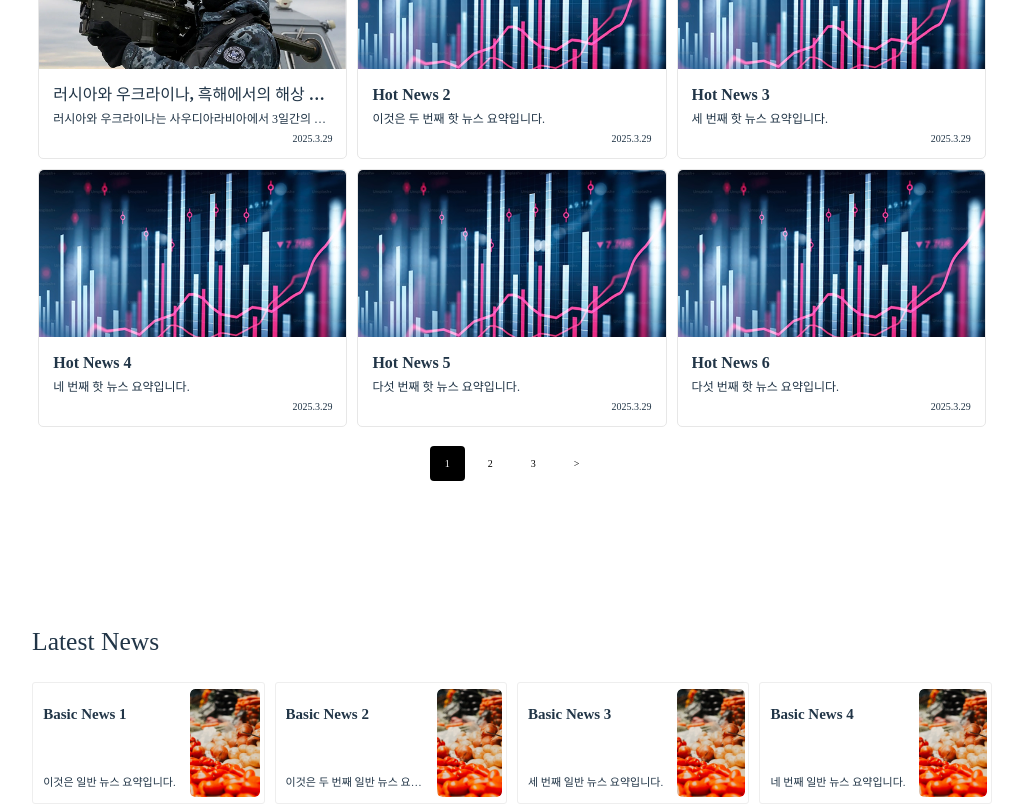
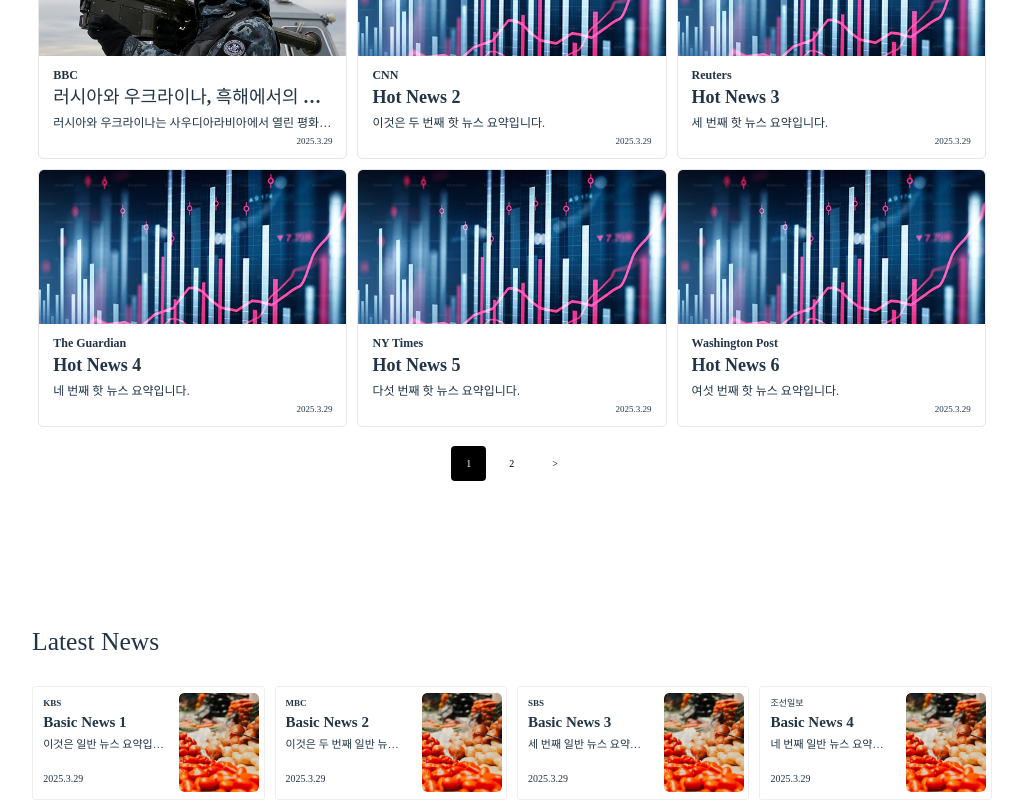
Before and after one commit to SKU-GlobalTimes/GlobalTimes_FE, a React (Vite) app in the folder FrontEnd/: page /main in a window 1280 px wide. Shown: the part 420-1224 px from the top of the page, without its empty margins (128-1151 px from the left). Built offline with nearby package versions, Linux system fonts and the light colour scheme.

Commit message:
:art: Design: mainPage에 있는 뉴스 카드 UI 수정 (언론사, 날짜 추가)

```diff
--- a/FrontEnd/src/components/mainPage/MainNews.jsx
+++ b/FrontEnd/src/components/mainPage/MainNews.jsx
@@ -12,94 +12,41 @@ export default function MainNews(){
 
     useEffect(() => {
         setHotNews([
-            { title: "러시아와 우크라이나, 흑해에서의 해상 휴전 합의", summary: "러시아와 우크라이나는 사우디아라비아에서 3일간의 평화 회담을 마친 후 미국과 별도로 협상으로 흑해에서의 해상 휴전을 합의했습니다. ", image: "/image_37.png", year: "2025", month:"3", day:"29" },
-            { title: "Hot News 2", summary: "이것은 두 번째 핫 뉴스 요약입니다.", image: "/economy.png", year: "2025", month:"3", day:"29" },
-            { title: "Hot News 3", summary: "세 번째 핫 뉴스 요약입니다.", image: "/economy.png" , year: "2025", month:"3", day:"29" },
-            { title: "Hot News 4", summary: "네 번째 핫 뉴스 요약입니다.", image: "/economy.png" , year: "2025", month:"3", day:"29" },
-            { title: "Hot News 5", summary: "다섯 번째 핫 뉴스 요약입니다.", image: "/economy.png" , year: "2025", month:"3", day:"29" },
-            { title: "Hot News 6", summary: "다섯 번째 핫 뉴스 요약입니다.", image: "/economy.png" , year: "2025", month:"3", day:"29" },
-            { title: "Hot News 7", summary: "다섯 번째 핫 뉴스 요약입니다.", image: "/economy.png" , year: "2025", month:"3", day:"29" },
-            { title: "Hot News 8", summary: "다섯 번째 핫 뉴스 요약입니다.", image: "/economy.png", year: "2025", month:"3", day:"29" },
-            { title: "Hot News 9", summary: "다섯 번째 핫 뉴스 요약입니다.", image: "/economy.png" , year: "2025", month:"3", day:"29" },
-            { title: "Hot News 10", summary: "다섯 번째 핫 뉴스 요약입니다.", image: "/economy.png" , year: "2025", month:"3", day:"29" },
-            { title: "러시아와 우크라이나, 흑해에서의 해상 휴전 합의", summary: "러시아와 우크라이나는 평화 회담을 마친 후 해상 휴전을 합의했습니다.", image: "/image_37.png" , year: "2025", month:"3", day:"29" },
-            { title: "Hot News 2", summary: "이것은 두 번째 핫 뉴스 요약입니다.", image: "/economy.png" , year: "2025", month:"3", day:"29" },
-            { title: "Hot News 3", summary: "세 번째 핫 뉴스 요약입니다.", image: "/economy.png" , year: "2025", month:"3", day:"29" },
-            { title: "Hot News 4", summary: "네 번째 핫 뉴스 요약입니다.", image: "/economy.png", year: "2025", month:"3", day:"29" },
-            { title: "Hot News 5", summary: "다섯 번째 핫 뉴스 요약입니다.", image: "/economy.png" , year: "2025", month:"3", day:"29" },
-            { title: "Hot News 6", summary: "다섯 번째 핫 뉴스 요약입니다.", image: "/economy.png" , year: "2025", month:"3", day:"29" },
-            { title: "Hot News 7", summary: "다섯 번째 핫 뉴스 요약입니다.", image: "/economy.png" , year: "2025", month:"3", day:"29" },
-            { title: "Hot News 8", summary: "다섯 번째 핫 뉴스 요약입니다.", image: "/economy.png" , year: "2025", month:"3", day:"29" },
-            { title: "Hot News 9", summary: "다섯 번째 핫 뉴스 요약입니다.", image: "/economy.png" , year: "2025", month:"3", day:"29" },
-            { title: "Hot News 10", summary: "다섯 번째 핫 뉴스 요약입니다.", image: "/economy.png" , year: "2025", month:"3", day:"29" },
-            { title: "러시아와 우크라이나, 흑해에서의 해상 휴전 합의", summary: "러시아와 우크라이나는 평화 회담을 마친 후 해상 휴전을 합의했습니다.", image: "/image_37.png" , year: "2025", month:"3", day:"29" },
-            { title: "Hot News 2", summary: "이것은 두 번째 핫 뉴스 요약입니다.", image: "/economy.png" , year: "2025", month:"3", day:"29" },
-            { title: "Hot News 3", summary: "세 번째 핫 뉴스 요약입니다.", image: "/economy.png" , year: "2025", month:"3", day:"29" },
-            { title: "Hot News 4", summary: "네 번째 핫 뉴스 요약입니다.", image: "/economy.png", year: "2025", month:"3", day:"29" },
-            { title: "Hot News 5", summary: "다섯 번째 핫 뉴스 요약입니다.", image: "/economy.png" , year: "2025", month:"3", day:"29" },
-            { title: "Hot News 6", summary: "다섯 번째 핫 뉴스 요약입니다.", image: "/economy.png" , year: "2025", month:"3", day:"29" },
-            { title: "Hot News 7", summary: "다섯 번째 핫 뉴스 요약입니다.", image: "/economy.png" , year: "2025", month:"3", day:"29" },
-            { title: "Hot News 8", summary: "다섯 번째 핫 뉴스 요약입니다.", image: "/economy.png" , year: "2025", month:"3", day:"29" },
-            { title: "Hot News 9", summary: "다섯 번째 핫 뉴스 요약입니다.", image: "/economy.png" , year: "2025", month:"3", day:"29" },
-            { title: "Hot News 10", summary: "다섯 번째 핫 뉴스 요약입니다.", image: "/economy.png" , year: "2025", month:"3", day:"29" },
-            { title: "Hot News 6", summary: "다섯 번째 핫 뉴스 요약입니다.", image: "/economy.png", year: "2025", month:"3", day:"29" },
-            { title: "Hot News 7", summary: "다섯 번째 핫 뉴스 요약입니다.", image: "/economy.png" , year: "2025", month:"3", day:"29" },
-            { title: "Hot News 8", summary: "다섯 번째 핫 뉴스 요약입니다.", image: "/economy.png" , year: "2025", month:"3", day:"29" },
-            { title: "Hot News 9", summary: "다섯 번째 핫 뉴스 요약입니다.", image: "/economy.png" , year: "2025", month:"3", day:"29" },
-            { title: "Hot News 10", summary: "다섯 번째 핫 뉴스 요약입니다.", image: "/economy.png" , year: "2025", month:"3", day:"29" },
+            { press: "BBC", title: "러시아와 우크라이나, 흑해에서의 해상 휴전 합의", summary: "러시아와 우크라이나는 사우디아라비아에서 열린 평화 회담 후 해상 휴전을 합의했습니다.", image: "/image_37.png", year: "2025", month: "3", day: "29" },
+            { press: "CNN", title: "Hot News 2", summary: "이것은 두 번째 핫 뉴스 요약입니다.", image: "/economy.png", year: "2025", month: "3", day: "29" },
+            { press: "Reuters", title: "Hot News 3", summary: "세 번째 핫 뉴스 요약입니다.", image: "/economy.png", year: "2025", month: "3", day: "29" },
+            { press: "The Guardian", title: "Hot News 4", summary: "네 번째 핫 뉴스 요약입니다.", image: "/economy.png", year: "2025", month: "3", day: "29" },
+            { press: "NY Times", title: "Hot News 5", summary: "다섯 번째 핫 뉴스 요약입니다.", image: "/economy.png", year: "2025", month: "3", day: "29" },
+            { press: "Washington Post", title: "Hot News 6", summary: "여섯 번째 핫 뉴스 요약입니다.", image: "/economy.png", year: "2025", month: "3", day: "29" },
+            { press: "Al Jazeera", title: "Hot News 7", summary: "일곱 번째 핫 뉴스 요약입니다.", image: "/economy.png", year: "2025", month: "3", day: "29" },
+            { press: "Le Monde", title: "Hot News 8", summary: "여덟 번째 핫 뉴스 요약입니다.", image: "/economy.png", year: "2025", month: "3", day: "29" },
+            { press: "The Times", title: "Hot News 9", summary: "아홉 번째 핫 뉴스 요약입니다.", image: "/economy.png", year: "2025", month: "3", day: "29" },
+            { press: "NHK", title: "Hot News 10", summary: "열 번째 핫 뉴스 요약입니다.", image: "/economy.png", year: "2025", month: "3", day: "29" },
         ]);
 
         setBasicNews([
-            { title: "Basic News 1", summary: "이것은 일반 뉴스 요약입니다.", image: "/food.png", year: "2025", month:"3", day:"29" },
-            { title: "Basic News 2", summary: "이것은 두 번째 일반 뉴스 요약입니다.", image: "/food.png" , year: "2025", month:"3", day:"29" },
-            { title: "Basic News 3", summary: "세 번째 일반 뉴스 요약입니다.", image: "/food.png" , year: "2025", month:"3", day:"29" },
-            { title: "Basic News 4", summary: "네 번째 일반 뉴스 요약입니다.", image: "/food.png", year: "2025", month:"3", day:"29" },
-            { title: "Basic News 5", summary: "다섯 번째 일반 뉴스 요약입니다.", image: "/food.png" , year: "2025", month:"3", day:"29" },
-            { title: "Basic News 6", summary: "여섯 번째 일반 뉴스 요약입니다.", image: "/food.png", year: "2025", month:"3", day:"29" },
-            { title: "Basic News 7", summary: "일곱 번째 일반 뉴스 요약입니다.", image: "/food.png" , year: "2025", month:"3", day:"29" },
-            { title: "Basic News 8", summary: "여덟 번째 일반 뉴스 요약입니다.", image: "/food.png" , year: "2025", month:"3", day:"29" },
-            { title: "Basic News 9", summary: "아홉 번째 일반 뉴스 요약입니다.", image: "/food.png" , year: "2025", month:"3", day:"29" },
-            { title: "Basic News 10", summary: "열 번째 일반 뉴스 요약입니다.", image: "/food.png" , year: "2025", month:"3", day:"29" },
-            { title: "Basic News 11", summary: "열한 번째 일반 뉴스 요약입니다.", image: "/food.png" , year: "2025", month:"3", day:"29" },
-            { title: "Basic News 12", summary: "열두 번째 일반 뉴스 요약입니다.", image: "/food.png" , year: "2025", month:"3", day:"29" },
-            { title: "Basic News 1", summary: "이것은 일반 뉴스 요약입니다.", image: "/food.png" , year: "2025", month:"3", day:"29" },
-            { title: "Basic News 2", summary: "이것은 두 번째 일반 뉴스 요약입니다.", image: "/food.png" , year: "2025", month:"3", day:"29" },
-            { title: "Basic News 3", summary: "세 번째 일반 뉴스 요약입니다.", image: "/food.png" , year: "2025", month:"3", day:"29" },
-            { title: "Basic News 4", summary: "네 번째 일반 뉴스 요약입니다.", image: "/food.png" , year: "2025", month:"3", day:"29" },
-            { title: "Basic News 5", summary: "다섯 번째 일반 뉴스 요약입니다.", image: "/food.png" , year: "2025", month:"3", day:"29" },
-            { title: "Basic News 6", summary: "여섯 번째 일반 뉴스 요약입니다.", image: "/food.png" , year: "2025", month:"3", day:"29" },
-            { title: "Basic News 7", summary: "일곱 번째 일반 뉴스 요약입니다.", image: "/food.png" , year: "2025", month:"3", day:"29" },
-            { title: "Basic News 8", summary: "여덟 번째 일반 뉴스 요약입니다.", image: "/food.png" , year: "2025", month:"3", day:"29" },
-            { title: "Basic News 9", summary: "아홉 번째 일반 뉴스 요약입니다.", image: "/food.png" , year: "2025", month:"3", day:"29" },
-            { title: "Basic News 10", summary: "열 번째 일반 뉴스 요약입니다.", image: "/food.png" , year: "2025", month:"3", day:"29" },
-            { title: "Basic News 11", summary: "열한 번째 일반 뉴스 요약입니다.", image: "/food.png" , year: "2025", month:"3", day:"29" },
-            { title: "Basic News 12", summary: "열두 번째 일반 뉴스 요약입니다.", image: "/food.png" , year: "2025", month:"3", day:"29" },
-            { title: "Basic News 1", summary: "이것은 일반 뉴스 요약입니다.", image: "/food.png" , year: "2025", month:"3", day:"29" },
-            { title: "Basic News 2", summary: "이것은 두 번째 일반 뉴스 요약입니다.", image: "/food.png", year: "2025", month:"3", day:"29" },
-            { title: "Basic News 3", summary: "세 번째 일반 뉴스 요약입니다.", image: "/food.png" , year: "2025", month:"3", day:"29" },
-            { title: "Basic News 4", summary: "네 번째 일반 뉴스 요약입니다.", image: "/food.png" , year: "2025", month:"3", day:"29" },
-            { title: "Basic News 5", summary: "다섯 번째 일반 뉴스 요약입니다.", image: "/food.png" , year: "2025", month:"3", day:"29" },
-            { title: "Basic News 6", summary: "여섯 번째 일반 뉴스 요약입니다.", image: "/food.png" , year: "2025", month:"3", day:"29" },
-            { title: "Basic News 7", summary: "일곱 번째 일반 뉴스 요약입니다.", image: "/food.png" , year: "2025", month:"3", day:"29" },
-            { title: "Basic News 8", summary: "여덟 번째 일반 뉴스 요약입니다.", image: "/food.png" , year: "2025", month:"3", day:"29" },
-            { title: "Basic News 9", summary: "아홉 번째 일반 뉴스 요약입니다.", image: "/food.png" , year: "2025", month:"3", day:"29" },
-            { title: "Basic News 10", summary: "열 번째 일반 뉴스 요약입니다.", image: "/food.png" , year: "2025", month:"3", day:"29" },
-            { title: "Basic News 11", summary: "열한 번째 일반 뉴스 요약입니다.", image: "/food.png" , year: "2025", month:"3", day:"29" },
-            { title: "Basic News 12", summary: "열두 번째 일반 뉴스 요약입니다.", image: "/food.png" , year: "2025", month:"3", day:"29" },
-            { title: "Basic News 1", summary: "이것은 일반 뉴스 요약입니다.", image: "/food.png" , year: "2025", month:"3", day:"29" },
-            { title: "Basic News 2", summary: "이것은 두 번째 일반 뉴스 요약입니다.", image: "/food.png" , year: "2025", month:"3", day:"29" },
-            { title: "Basic News 3", summary: "세 번째 일반 뉴스 요약입니다.", image: "/food.png" , year: "2025", month:"3", day:"29" },
-            { title: "Basic News 4", summary: "네 번째 일반 뉴스 요약입니다.", image: "/food.png" , year: "2025", month:"3", day:"29" },
-            { title: "Basic News 5", summary: "다섯 번째 일반 뉴스 요약입니다.", image: "/food.png" , year: "2025", month:"3", day:"29" },
-            { title: "Basic News 6", summary: "여섯 번째 일반 뉴스 요약입니다.", image: "/food.png" , year: "2025", month:"3", day:"29" },
-            { title: "Basic News 7", summary: "일곱 번째 일반 뉴스 요약입니다.", image: "/food.png" , year: "2025", month:"3", day:"29" },
-            { title: "Basic News 8", summary: "여덟 번째 일반 뉴스 요약입니다.", image: "/food.png" , year: "2025", month:"3", day:"29" },
-            { title: "Basic News 9", summary: "아홉 번째 일반 뉴스 요약입니다.", image: "/food.png" , year: "2025", month:"3", day:"29" },
-            { title: "Basic News 10", summary: "열 번째 일반 뉴스 요약입니다.", image: "/food.png" , year: "2025", month:"3", day:"29" },
-            { title: "Basic News 11", summary: "열한 번째 일반 뉴스 요약입니다.", image: "/food.png" , year: "2025", month:"3", day:"29" },
-            { title: "Basic News 12", summary: "열두 번째 일반 뉴스 요약입니다.", image: "/food.png" , year: "2025", month:"3", day:"29" },
-            { title: "Basic News 11", summary: "열한 번째 일반 뉴스 요약입니다.", image: "/food.png" , year: "2025", month:"3", day:"29" },
-            { title: "Basic News 12", summary: "열두 번째 일반 뉴스 요약입니다.", image: "/food.png" , year: "2025", month:"3", day:"29" },
+            { press: "KBS", title: "Basic News 1", summary: "이것은 일반 뉴스 요약입니다. 이것은 일반 뉴스 요약입니다.이것은 일반 뉴스 요약입니다.이것은 일반 뉴스 요약입니다.이것은 일반 뉴스 요약입니다.", image: "/food.png", year: "2025", month: "3", day: "29" },
+            { press: "MBC", title: "Basic News 2", summary: "이것은 두 번째 일반 뉴스 요약입니다.", image: "/food.png", year: "2025", month: "3", day: "29" },
+            { press: "SBS", title: "Basic News 3", summary: "세 번째 일반 뉴스 요약입니다.", image: "/food.png", year: "2025", month: "3", day: "29" },
+            { press: "조선일보", title: "Basic News 4", summary: "네 번째 일반 뉴스 요약입니다.", image: "/food.png", year: "2025", month: "3", day: "29" },
+            { press: "중앙일보", title: "Basic News 5", summary: "다섯 번째 일반 뉴스 요약입니다.", image: "/food.png", year: "2025", month: "3", day: "29" },
+            { press: "동아일보", title: "Basic News 6", summary: "여섯 번째 일반 뉴스 요약입니다.", image: "/food.png", year: "2025", month: "3", day: "29" },
+            { press: "한겨레", title: "Basic News 7", summary: "일곱 번째 일반 뉴스 요약입니다.", image: "/food.png", year: "2025", month: "3", day: "29" },
+            { press: "경향신문", title: "Basic News 8", summary: "여덟 번째 일반 뉴스 요약입니다.", image: "/food.png", year: "2025", month: "3", day: "29" },
+            { press: "매일경제", title: "Basic News 9", summary: "아홉 번째 일반 뉴스 요약입니다.", image: "/food.png", year: "2025", month: "3", day: "29" },
+            { press: "한국경제", title: "Basic News 10", summary: "열 번째 일반 뉴스 요약입니다.", image: "/food.png", year: "2025", month: "3", day: "29" },
+            { press: "서울경제", title: "Basic News 11", summary: "이것은 열한 번째 일반 뉴스 요약입니다.", image: "/food.png", year: "2025", month: "3", day: "29" },
+            { press: "연합뉴스", title: "Basic News 12", summary: "이것은 열두 번째 일반 뉴스 요약입니다.", image: "/food.png", year: "2025", month: "3", day: "29" },
+            { press: "YTN", title: "Basic News 13", summary: "이것은 열세 번째 일반 뉴스 요약입니다.", image: "/food.png", year: "2025", month: "3", day: "29" },
+            { press: "JTBC", title: "Basic News 14", summary: "이것은 열네 번째 일반 뉴스 요약입니다.", image: "/food.png", year: "2025", month: "3", day: "29" },
+            { press: "TV조선", title: "Basic News 15", summary: "이것은 열다섯 번째 일반 뉴스 요약입니다.", image: "/food.png", year: "2025", month: "3", day: "29" },
+            { press: "채널A", title: "Basic News 16", summary: "이것은 열여섯 번째 일반 뉴스 요약입니다.", image: "/food.png", year: "2025", month: "3", day: "29" },
+            { press: "MBN", title: "Basic News 17", summary: "이것은 열일곱 번째 일반 뉴스 요약입니다.", image: "/food.png", year: "2025", month: "3", day: "29" },
+            { press: "헤럴드경제", title: "Basic News 18", summary: "이것은 열여덟 번째 일반 뉴스 요약입니다.", image: "/food.png", year: "2025", month: "3", day: "29" },
+            { press: "코리아타임스", title: "Basic News 19", summary: "이것은 열아홉 번째 일반 뉴스 요약입니다.", image: "/food.png", year: "2025", month: "3", day: "29" },
+            { press: "아시아경제", title: "Basic News 20", summary: "이것은 스무 번째 일반 뉴스 요약입니다.", image: "/food.png", year: "2025", month: "3", day: "29" },
+            { press: "이데일리", title: "Basic News 21", summary: "이것은 스물한 번째 일반 뉴스 요약입니다.", image: "/food.png", year: "2025", month: "3", day: "29" },
+            // 31개 채우기!
         ]);
     }, []);
 
@@ -122,7 +69,7 @@ export default function MainNews(){
 
                 <div className={styled['MainNews--News']}>
                     {hotNewsToShow.map((news, index) => (
-                        <HotNewsCard key={index} title={news.title} summary={news.summary} image={news.image} year={news.year} month={news.month} day={news.day} />
+                        <HotNewsCard key={index}  press={news.press}  title={news.title} summary={news.summary} image={news.image} year={news.year} month={news.month} day={news.day} />
                     ))}
                 </div>
 
@@ -142,7 +89,7 @@ export default function MainNews(){
 
                 <div className={styled['MainNews--News__latest']}>
                     {basicNewsToShow.map((news, index) => (
-                        <BasicNewsCard key={index} title={news.title} summary={news.summary} image={news.image} year={news.year} month={news.month} day={news.day} />
+                        <BasicNewsCard key={index} press={news.press} title={news.title} summary={news.summary} image={news.image} year={news.year} month={news.month} day={news.day} />
                     ))}
                 </div>
 
--- a/FrontEnd/src/components/newsCard/BasicNewsCard.jsx
+++ b/FrontEnd/src/components/newsCard/BasicNewsCard.jsx
@@ -2,15 +2,22 @@ import styled from './NewsCard.module.css';
 import PropTypes from 'prop-types';
 
 
-export default function BasicNewsCard({ title, summary, image }) {
+export default function BasicNewsCard({press, title, summary, image, year, month, day }) {
 
     return(
         <div className={styled['basicNewsCard--container']}>
             <div className={styled['basicNewsCard--contents']}>
-                <p className={styled['basicNewsCard--contents__title']}>{title}</p>
-                <p className={styled['basicNewsCard--contents__preview']}>
-                    {summary}
-                </p>
+                <div className={styled['basicNewsCard--contents__letterContainer']}>
+                    <p className={styled['basicNewsCard--contents__press']}>{press}</p>
+                    <p className={styled['basicNewsCard--contents__title']}>{title}</p>
+                    <p className={styled['basicNewsCard--contents__preview']}>
+                        {summary}
+                    </p>
+                </div>
+
+                <div className={styled['basicNewsCard--contents__dateContainer']}>
+                    <p className={styled['basicNewsCard--contents__date']}>{year}.{month}.{day}</p>
+                </div>
             </div>
             <div className={styled['basicNewsCard--imageContainer']}>
                 <div className={styled['basicNewsCard--imageBorder']}>
@@ -26,7 +33,11 @@ export default function BasicNewsCard({ title, summary, image }) {
 }
 
 BasicNewsCard.propTypes = {
+    press: PropTypes.string.isRequired,
     title: PropTypes.string.isRequired,
     summary: PropTypes.string.isRequired,
-    image: PropTypes.string.isRequired
+    image: PropTypes.string.isRequired,
+    year: PropTypes.number.isRequired,
+    month: PropTypes.number.isRequired,
+    day: PropTypes.number.isRequired
 };
--- a/FrontEnd/src/components/newsCard/HotNewsCard.jsx
+++ b/FrontEnd/src/components/newsCard/HotNewsCard.jsx
@@ -2,7 +2,7 @@ import styled from './NewsCard.module.css';
 import PropTypes from 'prop-types';
 import { useNavigate } from "react-router-dom";
 
-export default function HotNewsCard({ title, summary, image, year, month, day }) {
+export default function HotNewsCard({ press, title, summary, image, year, month, day }) {
     const navigate = useNavigate();
 
     function handleClickNewsCard(){
@@ -18,6 +18,7 @@ export default function HotNewsCard({ title, summary, image, year, month, day })
             ></div>
             <div className={styled['hotNewsCard--contents']}>
                 <div className={styled['hotNewsCard--contents__letterContainer']}>
+                    <p className={styled['hotNewsCard--contents__press']}>{press}</p>
                     <p className={styled['hotNewsCard--contents__title']}>{title}</p>
                     <p className={styled['hotNewsCard--contents__preview']}>
                         {summary}
@@ -35,6 +36,7 @@ export default function HotNewsCard({ title, summary, image, year, month, day })
 
 
 HotNewsCard.propTypes = {
+    press: PropTypes.string.isRequired,
     title: PropTypes.string.isRequired,
     summary: PropTypes.string.isRequired,
     image: PropTypes.string.isRequired,
--- a/FrontEnd/src/components/newsCard/NewsCard.module.css
+++ b/FrontEnd/src/components/newsCard/NewsCard.module.css
@@ -16,11 +16,11 @@
 
 .hotNewsCard--contents{
     width: 22.3avw;
-    height: 24%;
+    height: 33%;
     display: flex;
     flex-direction: column;
     justify-content: space-between;
-    padding: 14px;
+    padding: 10px 14px;
     z-index: 1;
     transition: background-color 0.3s ease;
 
@@ -31,10 +31,15 @@
     flex-direction: column;
 }
 
+.hotNewsCard--contents__press{
+    margin:0;
+    font-size: 12px;
+    font-weight: bold;
+}
 
 .hotNewsCard--contents__title{
     margin:0;
-    font-size: 16px;
+    font-size: 18px;
     font-weight: bold;
 
     /* 말줄임표 (...) 적용 */
@@ -61,7 +66,7 @@
 }
 
 .hotNewsCard--contents__date{
-    font-size: 10px;
+    font-size: 9px;
     margin:0;
 }
 
@@ -96,7 +101,7 @@
     border: 1px solid rgb(238, 238, 238);
     border-radius: 3px;
     width: 18vw;
-    height: 15vh;;
+    height: 14vh;;
     position: relative; /* 위치 지정 */
     overflow: hidden;
     transition: background-color 0.3s ease, filter 0.3s ease;
@@ -106,12 +111,18 @@
 
 
 .basicNewsCard--contents{
-    width: 60%;
+    width: 9.5vw;
     display: flex;
     flex-direction: column;
     justify-content: space-between;
     padding: 10px;
-    padding-top: 20px;
+}
+
+.basicNewsCard--contents__press{
+    margin:0;
+    font-size: 9px;
+    font-weight: 600;
+    transition: text-decoration 0.3s ease;
 }
 
 .basicNewsCard--contents__title{
@@ -140,13 +151,20 @@
     width: 100%; /* 필요하면 조절 */
 }
 
-.basicNewsCard--contents:hover {
+.basicNewsCard--contents__date{
+    margin: 3px 0;
+    font-size: 10px;
+    font-weight: 300;
+    transition: text-decoration 0.3s ease;
+}
+
+.basicNewsCard--contents__letterContainer:hover {
     text-decoration: underline;
 }
 
 .basicNewsCard--imageContainer{
-    width: 40%;
-    height: 100%;
+    width: 7vw;
+    height: 98%;
     display: flex;
     justify-content: center;
     align-items: center;
```
